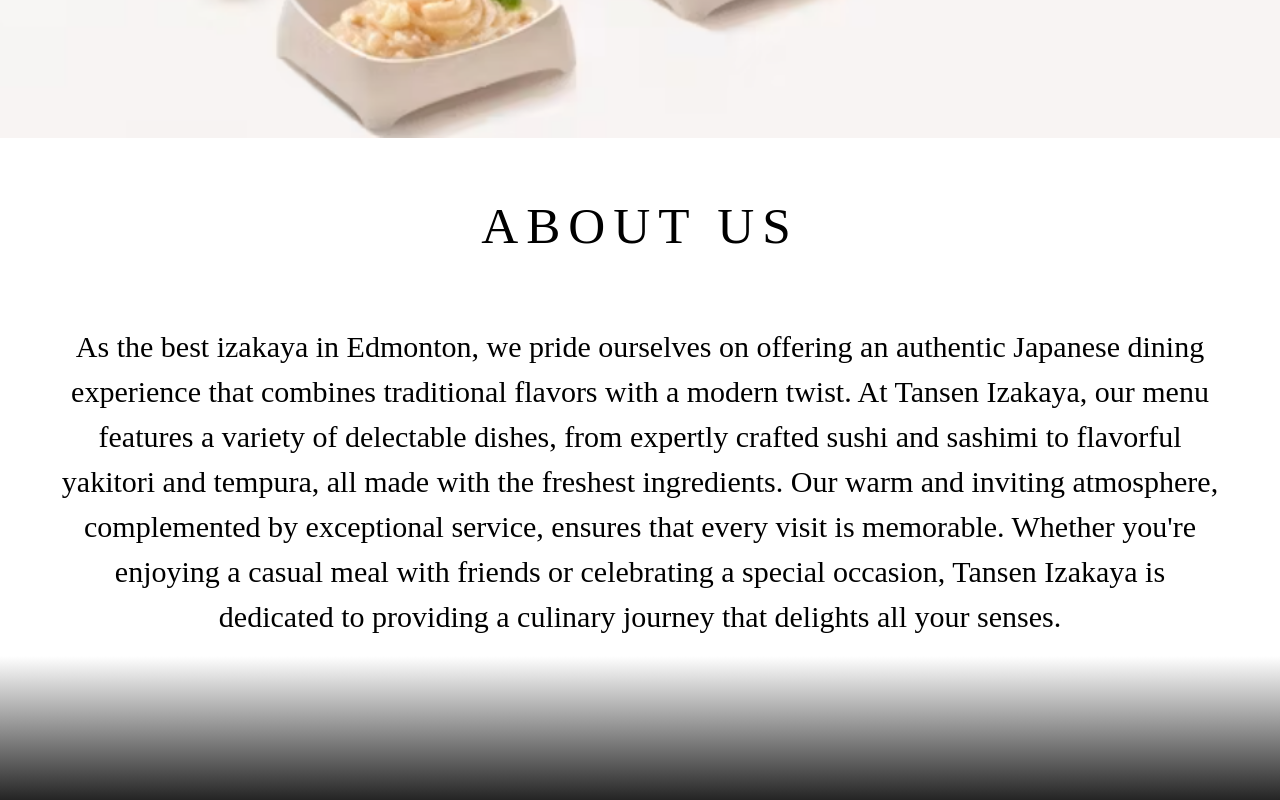
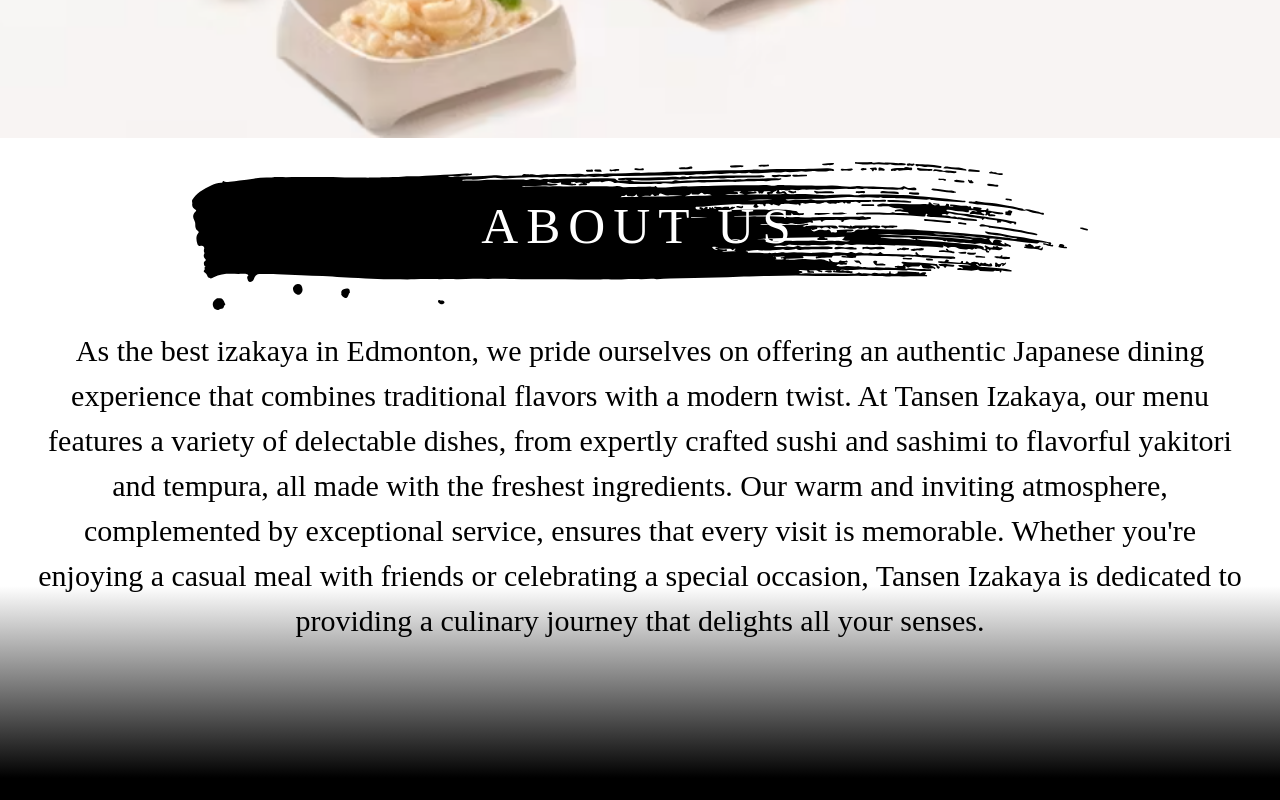
Before and after one commit to Rhy2468/tansenIzakayaEdmonton, a Next.js app in the folder tansen/: page / in a window 1280 px wide. Shown: the part 1060-1860 px from the top of the page. Built offline with nearby package versions, Linux system fonts and the light colour scheme.

Commit message:
Added Brush Stroke effect to 'ABOUT US' title

```diff
--- a/tansen/app/globals.css
+++ b/tansen/app/globals.css
@@ -80,10 +80,9 @@ p {
 
 /*About Us*/
 .about-us-title{
-  background-color: white;
+  background-color: transparent;
   padding-top: min(4vw, 50px);
   width:100%;
-  color: black;
   display: flex;
   text-align: center;
   justify-content: center;
@@ -91,13 +90,14 @@ p {
   font-style: bold;
   letter-spacing: 0.5rem;
   font-size: min(4vw, 70px);
+  z-index: 2;
+  color: white;
+  position: relative;
 }
 
 .about-us {
-  display: flex;
-  align-items: center;
-  justify-content: center;
   width: 100%;
+  height: 80vh;
   background: white;
   background: linear-gradient(to bottom, white 70%, black);
   color: black;
@@ -106,10 +106,25 @@ p {
 .about-us-container{
   display: flex;
   width: 100%;
-  height: 70vh;
-  padding: 30px;
+  height: auto;
+  padding: min(0px, 30px);
+  margin-bottom: 10px;
   justify-content: center;
   text-align: center;
+}
+
+.brush-stroke {
+  margin: 0 auto;
+  position: relative;
+  width: 70vw;
+  top: min(-7vw, -8vw);
+  z-index: 1; /* Lower z-index for the brush stroke */
+}
+
+.title-container {
+  position: relative;
+  text-align: center; /* Optional: Center align the content */
+  height: max(10vh, 20vh);
 }
 
 .textbox {
@@ -117,7 +132,6 @@ p {
   padding: 10px;
   box-sizing: border-box;
 }
-
 
 /*Contact Us*/
 .contact-us-title{
@@ -132,7 +146,6 @@ p {
   font-size: min(4vw, 70px);
 }
 
-
 .contact-info{
   display: flex;
   justify-content: center;
--- a/tansen/app/page.tsx
+++ b/tansen/app/page.tsx
@@ -5,6 +5,7 @@ import Link from "next/link";
 //Images
 import tansenLogo from './assets/tansenLogo.png';
 import mainDishes from './assets/mainDishes.png';
+import brushStroke from './assets/brush-stroke.svg'
 
 export default function Home() {
   return (
@@ -29,10 +30,13 @@ export default function Home() {
         <Image src={mainDishes} alt="Picture of popular dishes"/>
       </div>
 
-      <div className="about-us-title">
-        <h1 id="about-us">ABOUT US</h1>
-      </div>
+
+
       <div className="about-us">
+        <div className="title-container">
+          <h1 id="about-us" className="about-us-title">ABOUT US</h1>
+          <Image src={brushStroke} alt="brush stroke" className="brush-stroke"/>
+        </div>
         <div className="about-us-container">
           <p>As the best izakaya in Edmonton, we pride ourselves on offering
             an authentic Japanese dining experience that combines traditional
```
Also changed, not shown: tansen/app/assets/brush-stroke.svg (added).
